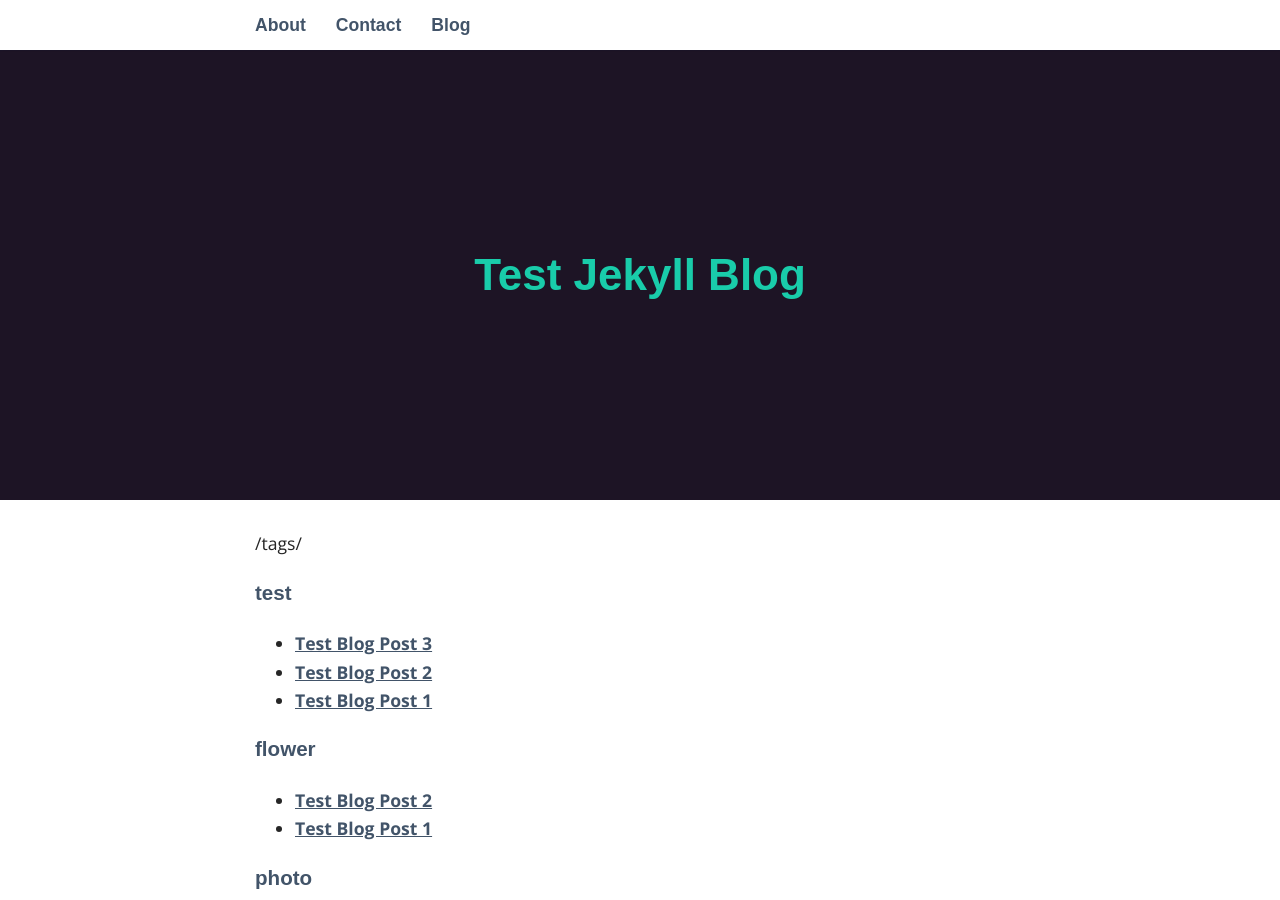
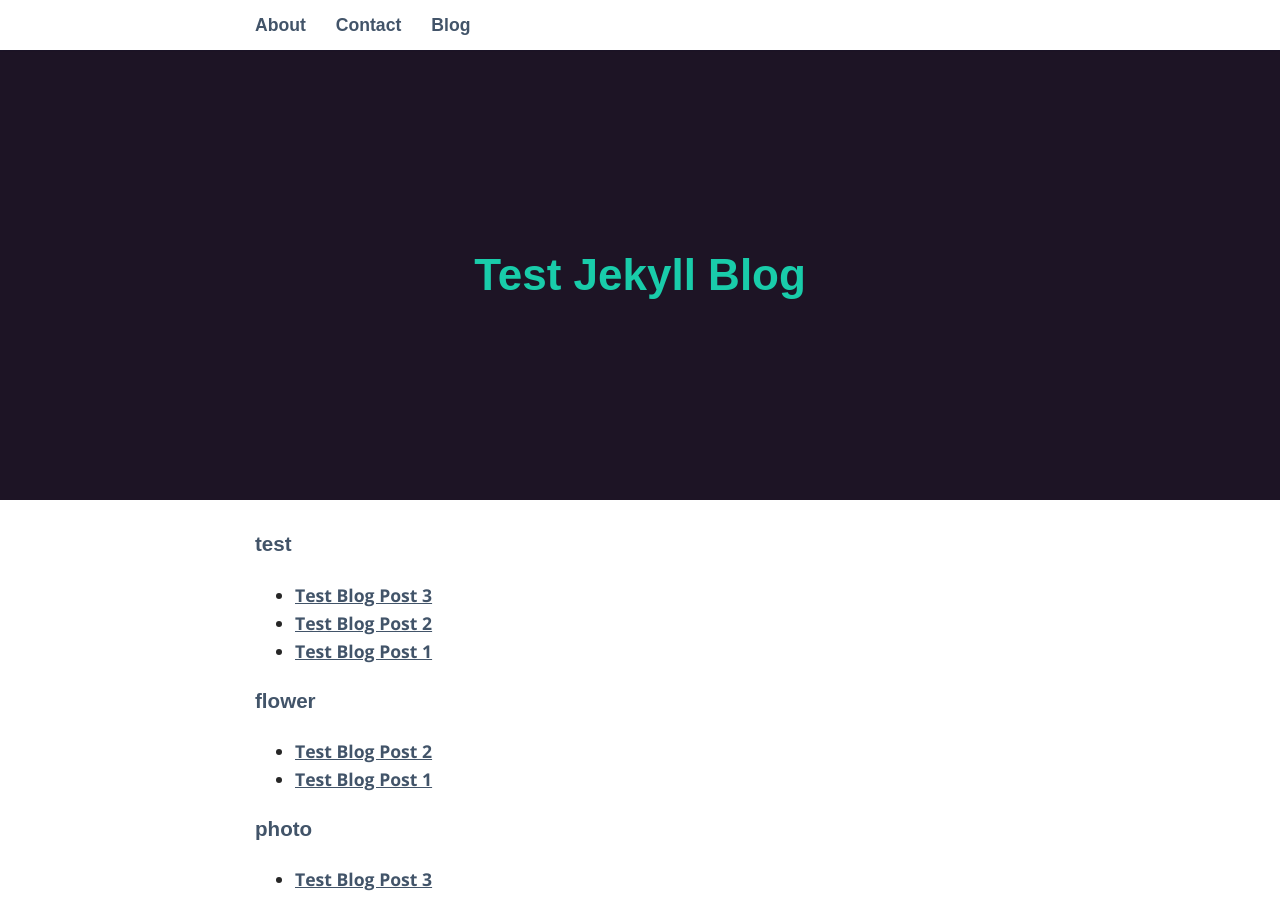
Before and after one commit to jdarrach/uncombo, a Jekyll site: the page built from _pages/03_tags.md, in a window 1280 px wide and 900 px high. Built offline with Jekyll 4.4.1, drawn with Linux system fonts in a browser that asks for light colours; some web fonts are replaced.

Commit message:
remove page url

```diff
--- a/_layouts/tags.html
+++ b/_layouts/tags.html
@@ -3,8 +3,6 @@ layout: default
 ---
 
 <h2>{{ page.title }}</h2>
-
-<p>{{ page.url }}</p>
 
 {{ content }}
 
```
